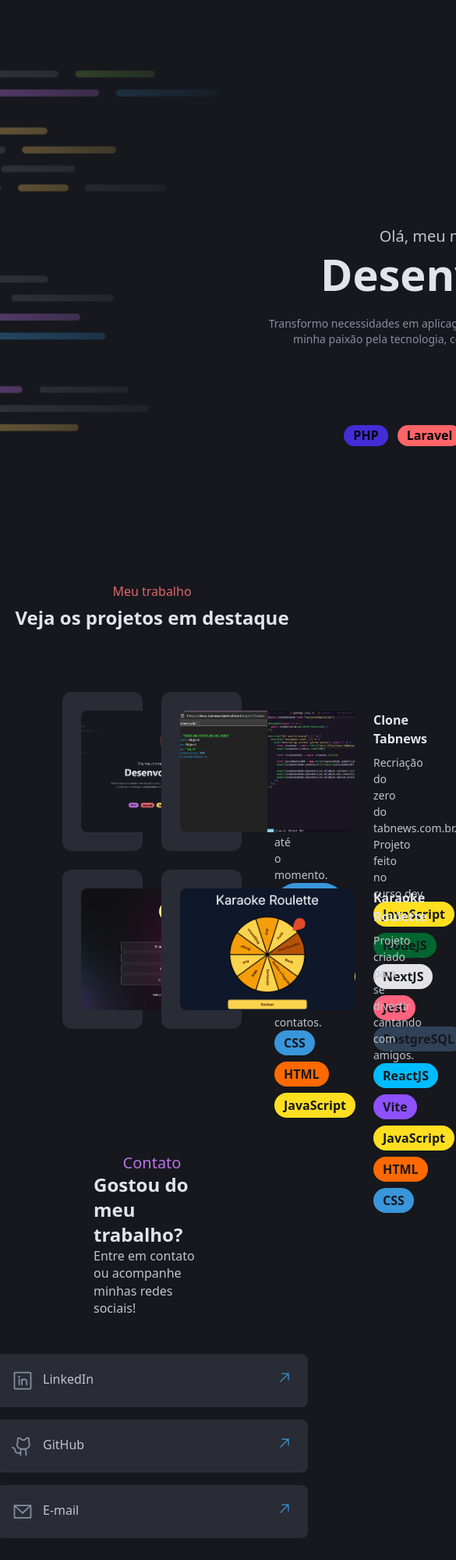
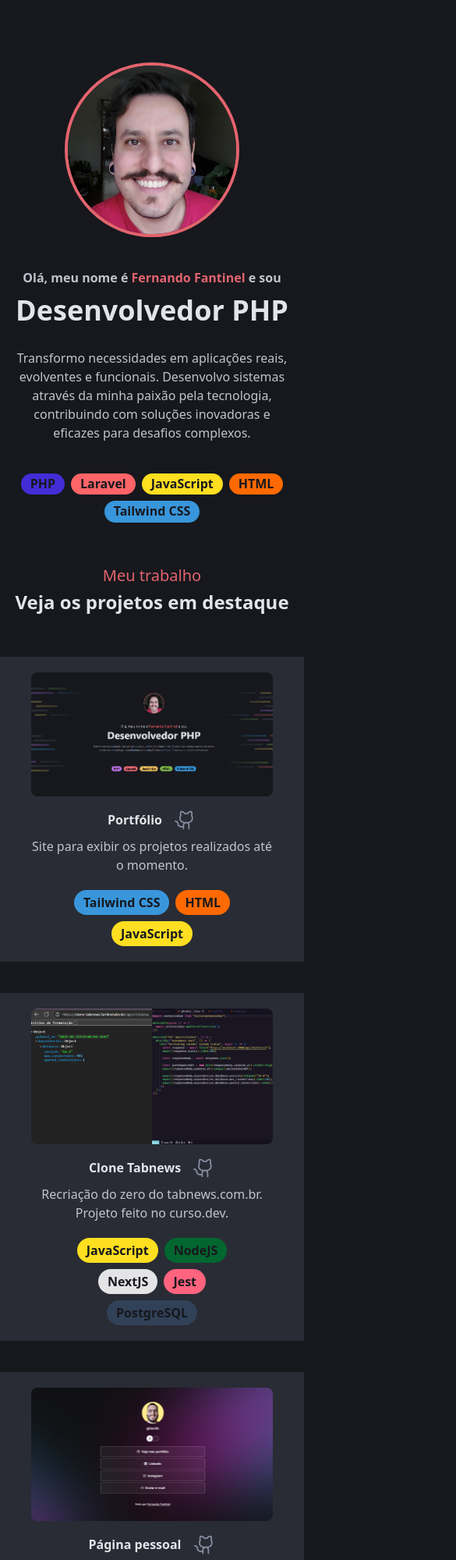
Before and after one commit to fernandofantinel/portfolio-static, a website: page public/index.html in a window 390 px wide. Shown: the top 2000 px of the page at 78% size, 585 px wide, since content can reach past the window. Drawn offline with Linux system fonts and the light colour scheme.

Commit message:
feat: create layout mobile-first

```diff
--- a/public/index.html
+++ b/public/index.html
@@ -8,86 +8,89 @@
     <script src="./modal.js" defer></script>
   </head>
 
-  <body class="bg-[#16181d] overflow-x-hidden">
-    <header
-      class="w-[1366px] h-[682px] flex flex-col gap-20 items-center bg-[url('./assets/img/background_intro.png')] bg-cover bg-center mb-16"
-    >
-      <div class="flex flex-col gap-14 items-center">
-        <div
-          class="h-28 w-28 rounded-full overflow-hidden border-2 border-main-red mt-30"
-        >
+  <body class="bg-[#16181d] text-gray-200 flex flex-col overflow-x-hidden">
+    <header>
+      <!-- ====== Intro ====== -->
+      <div class="pt-20 flex justify-center">
         <img
-            class="w-full h-full object-cover object-center"
-            src="./assets/img/photo.jpg"
+          class="w-56 h-56 rounded-full border-4 border-main-red object-cover"
+          src="./assets/img/photo3_denoised_refined.webp"
           alt="Foto de Fernando Fantinel"
         />
       </div>
-        <div class="flex flex-col gap-5 text-center">
-          <div class="flex flex-col items-center">
-            <div class="text-gray-200 text-[20px]">
+      <div class="flex flex-col gap-2 mt-10 px-5">
+        <div class="flex flex-col gap-2">
+          <h2 class="flex justify-center items-center font-bold">
             Olá, meu nome é
-              <span class="text-main-red">Fernando Fantinel</span> e sou
+            <span class="text-main-red">&nbsp;Fernando Fantinel&nbsp;</span>
+            e sou
+          </h2>
+          <h1
+            class="flex justify-center text-center text-gray-100 font-bold text-4xl leading-[1.2]"
+          >
+            Desenvolvedor PHP
+          </h1>
         </div>
-            <div class="text-gray-100 font-bold text-[56px] leading-[1.2]">
-              Desenvolvedor PHP
+        <p class="flex text-center mt-5">
+          Transformo necessidades em aplicações reais, evolventes e funcionais.
+          Desenvolvo sistemas através da minha paixão pela tecnologia,
+          contribuindo com soluções inovadoras e eficazes para desafios
+          complexos.
+        </p>
       </div>
-          </div>
-          <div class="text-gray-300 text-sm w-[680px]">
-            Transformo necessidades em aplicações reais, evolventes e
-            funcionais. Desenvolvo sistemas através da minha paixão pela
-            tecnologia, contribuindo com soluções inovadoras e eficazes para
-            desafios complexos.
-          </div>
-        </div>
-      </div>
-      <div class="flex gap-3">
+
+      <!-- ====== Skills ====== -->
+      <div class="flex gap-2 justify-center flex-wrap mt-10">
         <div
-          class="bg-indigo-700 px-3 py-1 gap-2 rounded-full font-bold leading-[1.2]"
+          class="bg-indigo-700 text-gray-500 px-3 py-1 rounded-full font-bold leading-[1.2]"
         >
           PHP
         </div>
         <div
-          class="bg-red-400 px-3 py-1 gap-2 rounded-full font-bold leading-[1.2]"
+          class="bg-red-400 text-gray-500 px-3 py-1 rounded-full font-bold leading-[1.2]"
         >
           Laravel
         </div>
         <div
-          class="bg-yellow-300 px-3 py-1 gap-2 rounded-full font-bold leading-[1.2]"
+          class="bg-yellow-300 text-gray-500 px-3 py-1 rounded-full font-bold leading-[1.2]"
         >
           JavaScript
         </div>
         <div
-          class="bg-orange-500 px-3 py-1 gap-2 rounded-full font-bold leading-[1.2]"
+          class="bg-orange-500 text-gray-500 px-3 py-1 rounded-full font-bold leading-[1.2]"
         >
           HTML
         </div>
         <div
-          class="bg-main-blue px-3 py-1 gap-2 rounded-full font-bold leading-[1.2]"
+          class="bg-main-blue text-gray-500 px-3 py-1 rounded-full font-bold leading-[1.2]"
         >
           Tailwind CSS
         </div>
       </div>
     </header>
 
-    <main class="flex flex-col gap-20 mb-40">
-      <div class="flex flex-col items-center gap-2">
-        <span class="text-main-red">Meu trabalho</span>
-        <span class="text-2xl font-bold leading-[1.2] text-gray-100"
-          >Veja os projetos em destaque</span
-        >
-      </div>
-      <div class="grid grid-cols-2 gap-6 px-20">
-        <div class="flex gap-6 bg-gray-400 p-6 rounded-[12px] h-[204px]">
-          <div class="w-56 h-[156px] flex-shrink-0">
+    <main>
+      <!-- ====== Projects ====== -->
+      <section class="flex flex-col gap-2 mt-14 items-center">
+        <h2 class="text-main-red text-xl leading-[1.2]">Meu trabalho</h2>
+        <p class="text-gray-100 text-2xl font-bold leading-[1.2]">
+          Veja os projetos em destaque
+        </p>
+      </section>
+
+      <!-- ====== Project cars ====== -->
+      <section class="grid grid-cols-1 mt-14 gap-10">
+        <div class="bg-gray-400 py-5">
+          <div class="px-10">
             <img
-              class="openModal thumb w-full h-full object-cover rounded-[8px] cursor-pointer"
+              class="openModal thumb rounded-[8px] cursor-pointer"
               src="./assets/img/portfolio_thumb.png"
               alt="Foto do projeto do portfólio"
             />
           </div>
-          <div class="flex flex-1 flex-col min-w-0 h-full justify-between">
-            <div class="flex flex-col gap-2">
-              <div class="flex justify-between">
+          <div class="mt-4">
+            <div class="flex flex-col justify-center gap-2">
+              <div class="flex justify-center items-center gap-4">
                 <a href="https://portfolio.fantinel.dev.br" target="_blank">
                   <span class="text-gray-100 font-bold leading-tight"
                     >Portfólio</span
@@ -104,20 +107,24 @@
                   />
                 </a>
               </div>
-              <p class="text-gray-200 text-sm leading-normal">
+              <p
+                class="flex justify-center text-gray-200 leading-normal px-10 text-center"
+              >
                 Site para exibir os projetos realizados até o momento.
               </p>
             </div>
-            <div class="flex flex-wrap gap-2">
+            <div
+              class="flex flex-wrap justify-center gap-2 max-w-[240px] sm:max-w-full mx-auto mt-5"
+            >
               <div class="bg-main-blue rounded-full px-3 py-1">
                 <span class="text-gray-500 font-bold leading-[1.2]"
                   >Tailwind CSS</span
                 >
               </div>
-              <div class="bg-orange-500 rounded-full px-3 py-1">
+              <div class="bg-orange-500 rounded-full items-center px-3 py-1">
                 <span class="text-gray-500 font-bold leading-[1.2]">HTML</span>
               </div>
-              <div class="bg-yellow-300 rounded-full px-3 py-1">
+              <div class="bg-yellow-300 rounded-full items-center px-3 py-1">
                 <span class="text-gray-500 font-bold leading-[1.2]"
                   >JavaScript</span
                 >
@@ -126,17 +133,17 @@
           </div>
         </div>
 
-        <div class="flex gap-6 bg-gray-400 p-6 rounded-[12px] h-[204px]">
-          <div class="w-56 h-[156px] flex-shrink-0">
+        <div class="bg-gray-400 py-5">
+          <div class="px-10">
             <img
-              class="openModal thumb w-full h-full object-cover rounded-[8px] cursor-pointer"
+              class="openModal thumb rounded-[8px] cursor-pointer"
               src="./assets/img/clone-tabnews_thumb.png"
               alt="Foto do projeto Clone Tabnews"
             />
           </div>
-          <div class="flex flex-1 flex-col min-w-0 h-full justify-between">
+          <div class="mt-4">
             <div class="flex flex-col gap-2">
-              <div class="flex justify-between">
+              <div class="flex justify-center items-center gap-4">
                 <a
                   href="https://clone-tabnews.fantinel.dev.br/api/v1/status"
                   target="_blank"
@@ -156,11 +163,15 @@
                   />
                 </a>
               </div>
-              <p class="text-gray-200 text-sm leading-normal">
+              <p
+                class="flex justify-center text-gray-200 leading-normal px-10 text-center"
+              >
                 Recriação do zero do tabnews.com.br. Projeto feito no curso.dev.
               </p>
             </div>
-            <div class="flex flex-wrap gap-2">
+            <div
+              class="flex flex-wrap justify-center gap-2 max-w-[240px] sm:max-w-full mx-auto mt-5"
+            >
               <div class="bg-yellow-300 rounded-full px-3 py-1">
                 <span class="text-gray-500 font-bold leading-[1.2]"
                   >JavaScript</span
@@ -188,17 +199,17 @@
           </div>
         </div>
 
-        <div class="flex gap-6 bg-gray-400 p-6 rounded-[12px] h-[204px]">
-          <div class="w-56 h-[156px] flex-shrink-0">
+        <div class="bg-gray-400 py-5">
+          <div class="px-10">
             <img
-              class="openModal thumb w-full h-full object-cover rounded-[8px] cursor-pointer"
+              class="openModal thumb rounded-[8px] cursor-pointer"
               src="./assets/img/devlinks_thumb.png"
               alt="Foto da página pessoal Devlinks"
             />
           </div>
-          <div class="flex flex-1 flex-col min-w-0 h-full justify-between">
+          <div class="mt-4">
             <div class="flex flex-col gap-2">
-              <div class="flex justify-between">
+              <div class="flex justify-center items-center gap-4">
                 <a href="https://fantinel.dev.br/" target="_blank">
                   <span class="text-gray-100 font-bold leading-tight"
                     >Página pessoal</span
@@ -215,11 +226,13 @@
                   />
                 </a>
               </div>
-              <p class="text-gray-200 text-sm leading-normal">
+              <p class="flex justify-center text-gray-200 leading-normal">
                 Página pessoal para exibição dos contatos.
               </p>
             </div>
-            <div class="flex flex-wrap gap-2">
+            <div
+              class="flex flex-wrap justify-center gap-2 max-w-[240px] sm:max-w-full mx-auto mt-5"
+            >
               <div class="bg-main-blue rounded-full px-3 py-1">
                 <span class="text-gray-500 font-bold leading-[1.2]">CSS</span>
               </div>
@@ -235,17 +248,17 @@
           </div>
         </div>
 
-        <div class="flex gap-6 bg-gray-400 p-6 rounded-[12px] h-[204px]">
-          <div class="w-56 h-[156px] flex-shrink-0">
+        <div class="bg-gray-400 py-5">
+          <div class="px-10">
             <img
-              class="openModal thumb w-full h-full object-cover rounded-[8px] cursor-pointer"
+              class="openModal thumb rounded-[8px] cursor-pointer"
               src="./assets/img/karaoke-roulette_thumb.png"
               alt="Foto da página Karaoke Roulette"
             />
           </div>
-          <div class="flex flex-1 flex-col min-w-0 h-full justify-between">
+          <div class="mt-4">
             <div class="flex flex-col gap-2">
-              <div class="flex justify-between">
+              <div class="flex justify-center items-center gap-4">
                 <a href="https://karaoke-roulette.vercel.app/" target="_blank">
                   <span class="text-gray-100 font-bold leading-tight"
                     >Karaoke Roulette</span
@@ -262,11 +275,15 @@
                   />
                 </a>
               </div>
-              <p class="text-gray-200 text-sm leading-normal">
+              <p
+                class="flex justify-center text-gray-200 leading-normal px-10 text-center"
+              >
                 Projeto criado para se divertir cantando com amigos.
               </p>
             </div>
-            <div class="flex flex-wrap gap-2">
+            <div
+              class="flex flex-wrap gap-2 mt-5 px-5 justify-center sm:max-w-full mx-auto"
+            >
               <div class="bg-sky-400 rounded-full px-3 py-1">
                 <span class="text-gray-500 font-bold leading-[1.2]"
                   >ReactJS</span
@@ -289,33 +306,24 @@
             </div>
           </div>
         </div>
-      </div>
+      </section>
     </main>
 
-    <footer
-      class="px-30 mb-20 flex flex-col gap-12 items-center bg-[url('./assets/img/background_contacts.png')] bg-top bg-no-repeat bg-cover"
+    <footer>
+      <!-- ====== Contacts ====== -->
+      <section class="mt-10 flex flex-col items-center gap-2">
+        <h2 class="text-main-red text-xl leading-[1.2]">Contato</h2>
+        <p class="text-gray-100 font-bold text-2xl">Gostou do meu trabalho?</p>
+        <p class="text-base text-gray-200 leading-[1.4] mt-5 text-center px-4">
+          Entre em contato ou acompanhe minhas redes sociais!
+        </p>
+      </section>
+      <section class="w-full flex flex-col gap-4 mt-10 pb-20">
+        <div
+          class="flex justify-between items-center px-4 py-4 rounded-[8px] bg-gray-400 mx-10"
         >
-      <div class="flex flex-col items-center">
-        <span class="text-main-purple text-xl leading-[1.2] align-top"
-          >Contato</span
-        >
-        <span class="text-gray-100 font-bold text-2xl align-top"
-          >Gostou do meu trabalho?</span
-        >
-        <span class="text-gray-200 text-base leading-[1.4] align-top"
-          >Entre em contato ou acompanhe minhas redes sociais!</span
-        >
-      </div>
-      <div class="flex flex-col gap-4 w-[400px]">
-        <div
-          class="flex justify-between align-middle px-5 py-5 rounded-[8px] bg-gray-400"
-        >
-          <div class="flex gap-3 justify-center">
-            <img
-              class="text-gray-300"
-              src="./assets/img/linkedin-logo.svg"
-              alt="Logo do Linkedin"
-            />
+          <div class="flex items-center gap-2">
+            <img src="./assets/img/linkedin-logo.svg" alt="Logo do Linkedin" />
             <span class="text-gray-200">LinkedIn</span>
           </div>
           <div>
@@ -333,14 +341,10 @@
         </div>
 
         <div
-          class="flex justify-between align-middle px-5 py-5 rounded-[8px] bg-gray-400"
+          class="flex justify-between items-center px-4 py-4 rounded-[8px] bg-gray-400 mx-10"
         >
-          <div class="flex gap-3 justify-center">
-            <img
-              class="text-gray-300"
-              src="./assets/img/github-logo.svg"
-              alt="Logo do GitHub"
-            />
+          <div class="flex items-center gap-2">
+            <img src="./assets/img/github-logo.svg" alt="Logo do GitHub" />
             <span class="text-gray-200">GitHub</span>
           </div>
           <div>
@@ -355,11 +359,10 @@
         </div>
 
         <div
-          class="flex justify-between align-middle px-5 py-5 rounded-[8px] bg-gray-400"
+          class="flex justify-between items-center px-4 py-4 rounded-[8px] bg-gray-400 mx-10"
         >
-          <div class="flex gap-3 justify-center">
+          <div class="flex items-center gap-2">
             <img
-              class="text-gray-300"
               src="./assets/img/mail-logo.svg"
               alt="Envelope simbolizando e-mail"
             />
@@ -375,11 +378,12 @@
             </a>
           </div>
         </div>
-      </div>
+      </section>
     </footer>
 
+    <!-- ====== Modal ====== -->
     <div id="modal" class="closeModal hidden fixed inset-0 bg-opacity-50">
-      <div class="w-full h-full relative bg-gray-950 pt-20">
+      <div class="w-full h-full relative bg-gray-950 pt-48">
         <button
           id="closeModal"
           class="absolute top-2 right-10 text-gray-100 hover:text-red-600 text-2xl font-bold cursor-pointer"
@@ -387,7 +391,7 @@
           &times;
         </button>
         <div class="flex justify-center px-4 py-4">
-          <img id="modal-image" class="h-[510px] rounded-2xl" src="" alt="" />
+          <img id="modal-image" class="h-full rounded-2xl" src="" alt="" />
         </div>
       </div>
     </div>
```
Also changed, not shown: public/output.css. Lines whose indentation alone changed are shown as unchanged.
